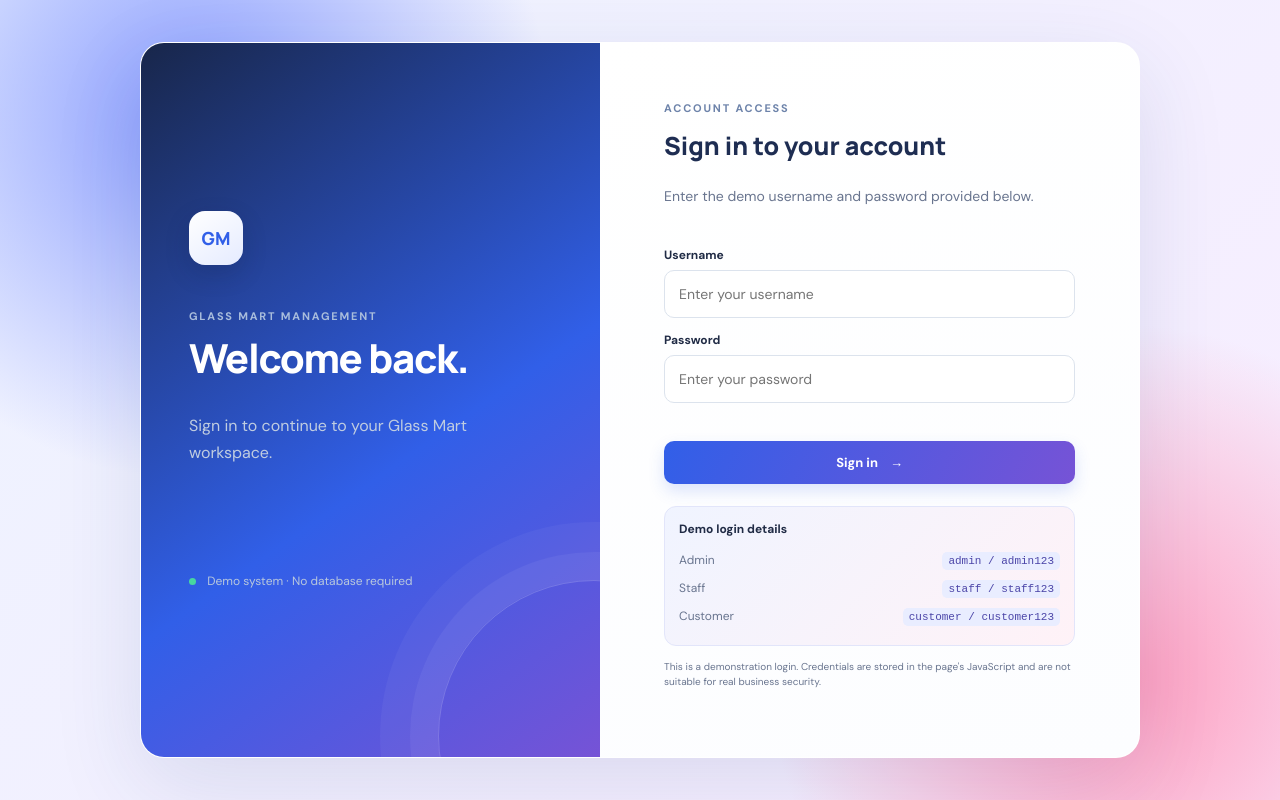
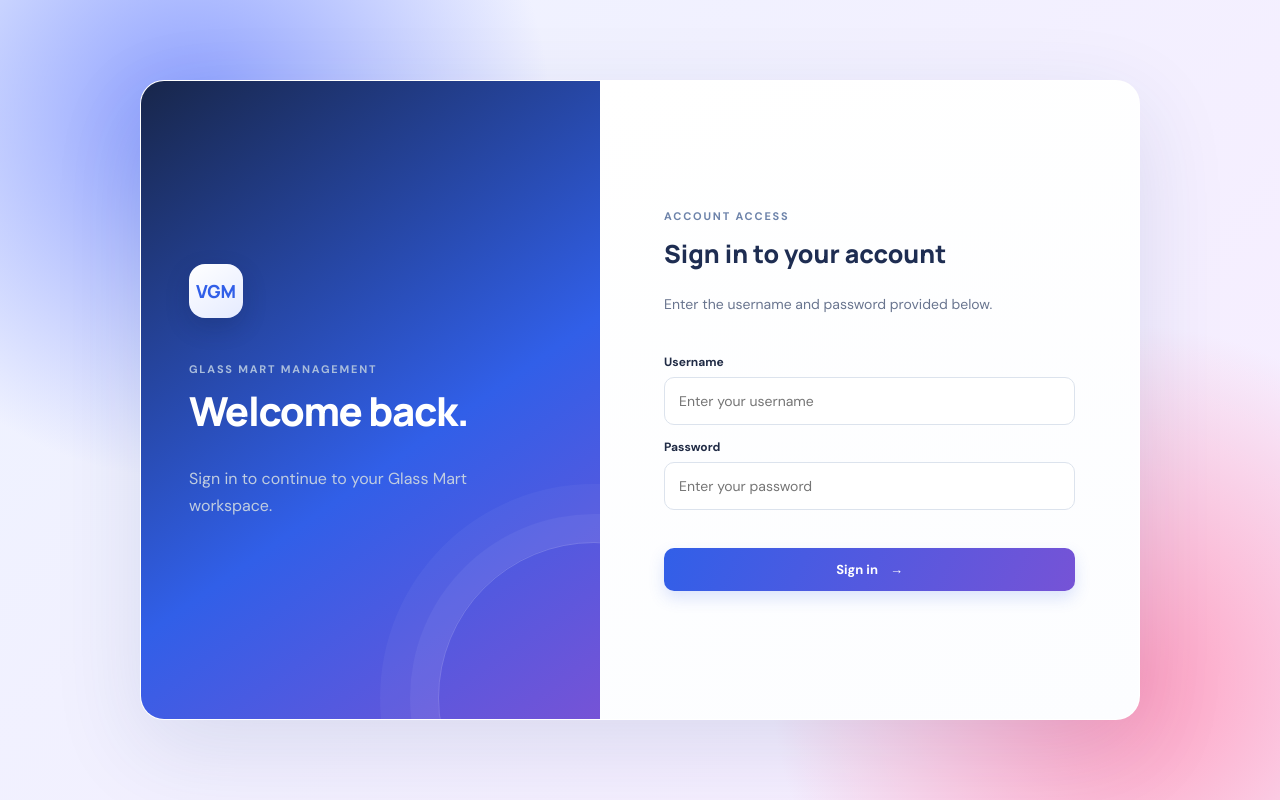
Before and after one commit to grandgee-ux/VEMA-GLASS-SHOP, a plain HTML site: page index.html in a window 1280 px wide. Drawn offline with Linux system fonts and the light colour scheme.

Commit message:
Update branding and remove demo login details

```diff
--- a/index.html
+++ b/index.html
@@ -7,17 +7,16 @@
 <body class="auth-body">
   <main class="auth-shell">
     <section class="auth-brand">
-      <div class="brand-mark">GM</div>
+      <div class="brand-mark">VGM</div>
       <p class="eyebrow">GLASS MART MANAGEMENT</p>
       <h1>Welcome back.</h1>
       <p class="muted-light">Sign in to continue to your Glass Mart workspace.</p>
-      <div class="brand-note"><span class="dot"></span> Demo system · No database required</div>
     </section>
     <section class="auth-panel">
-      <div class="mobile-brand"><span class="brand-mark small">GM</span><span>GLASS MART</span></div>
+      <div class="mobile-brand"><span class="brand-mark small">VGM</span><span>VEMA GLASS MART</span></div>
       <p class="eyebrow">ACCOUNT ACCESS</p>
       <h2>Sign in to your account</h2>
-      <p class="muted">Enter the demo username and password provided below.</p>
+      <p class="muted">Enter the username and password provided below.</p>
       <form id="loginForm" class="form-stack">
         <label for="username">Username</label>
         <input id="username" name="username" autocomplete="username" placeholder="Enter your username" required>
@@ -26,13 +25,6 @@
         <p id="loginError" class="error-message" role="alert"></p>
         <button class="btn primary full" type="submit">Sign in <span>→</span></button>
       </form>
-      <div class="demo-box">
-        <strong>Demo login details</strong>
-        <div class="demo-row"><span>Admin</span><code>admin / admin123</code></div>
-        <div class="demo-row"><span>Staff</span><code>staff / staff123</code></div>
-        <div class="demo-row"><span>Customer</span><code>customer / customer123</code></div>
-      </div>
-      <p class="tiny muted">This is a demonstration login. Credentials are stored in the page's JavaScript and are not suitable for real business security.</p>
     </section>
   </main>
   <script src="js/auth.js"></script>
```
